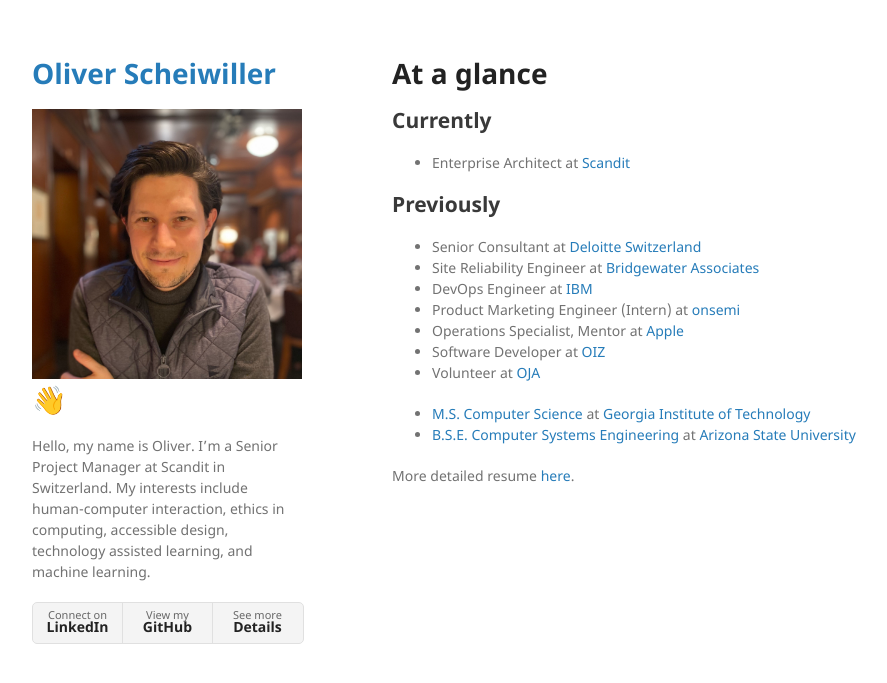
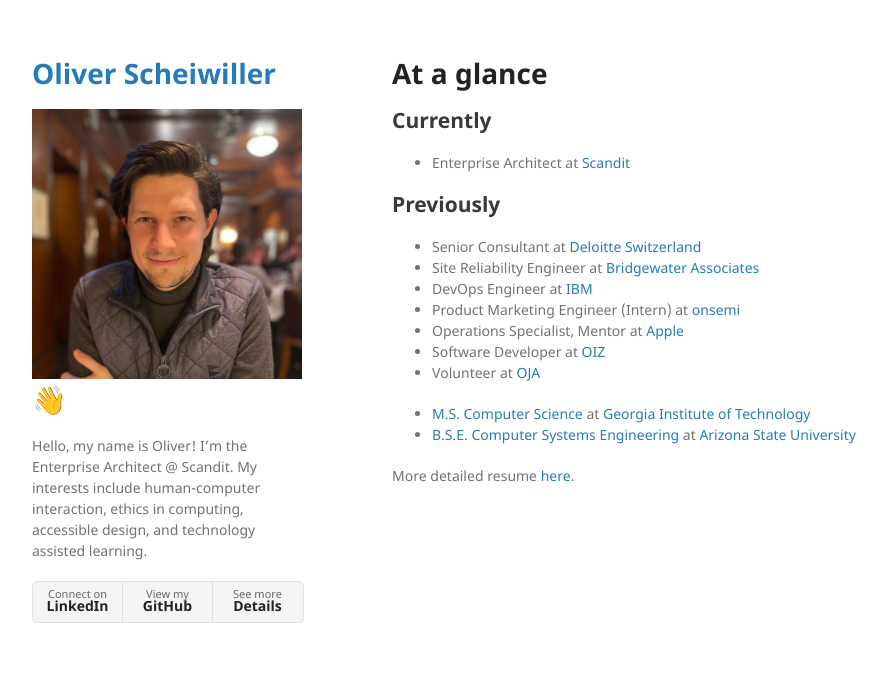
Before and after one commit to oschei/oschei.github.io, a Jekyll site: the page built from index.md, in a window 1280 px wide. Shown: the top 683 px of the page, without its empty margins (178-1065 px from the left). Built offline with Jekyll 4.4.1, drawn with Linux system fonts in a browser that asks for light colours.

Commit message:
Update intro bio and fix broken OIZ link

```diff
--- a/_config.yml
+++ b/_config.yml
@@ -1,7 +1,7 @@
 title: Oliver Scheiwiller
 logo: /assets/img/oschei.jpg
 detailed: detailed.html
-intro: Hello, my name is Oliver. I’m a Senior Project Manager at Scandit in Switzerland. My interests include human-computer interaction, ethics in computing, accessible design, technology assisted learning, and machine learning.
+intro: "Hello, my name is Oliver! I’m the Enterprise Architect @ Scandit. My interests include human-computer interaction, ethics in computing, accessible design, and technology assisted learning."
 show_downloads: true
 google_analytics:
 theme: jekyll-theme-minimal
--- a/index.md
+++ b/index.md
@@ -13,7 +13,7 @@
 - DevOps Engineer at [IBM](https://www.ibm.com/cloud/object-storage)
 - Product Marketing Engineer (Intern) at [onsemi](http://onsemi.com/)
 - Operations Specialist, Mentor at [Apple](http://www.apple.com/retail/scottsdalequarter/)
-- Software Developer at [OIZ](https://www.stadt-zuerich.ch/fd/de/index/das_departement/organisation/oiz.html)
+- Software Developer at [OIZ](https://www.stadt-zuerich.ch/de/politik-und-verwaltung/stadtverwaltung/fd/oiz.html)
 - Volunteer at [OJA](https://www.oja.ch/)
 
 - [M.S. Computer Science](https://omscs.gatech.edu/) at [Georgia Institute of Technology](https://www.cc.gatech.edu/)
```
